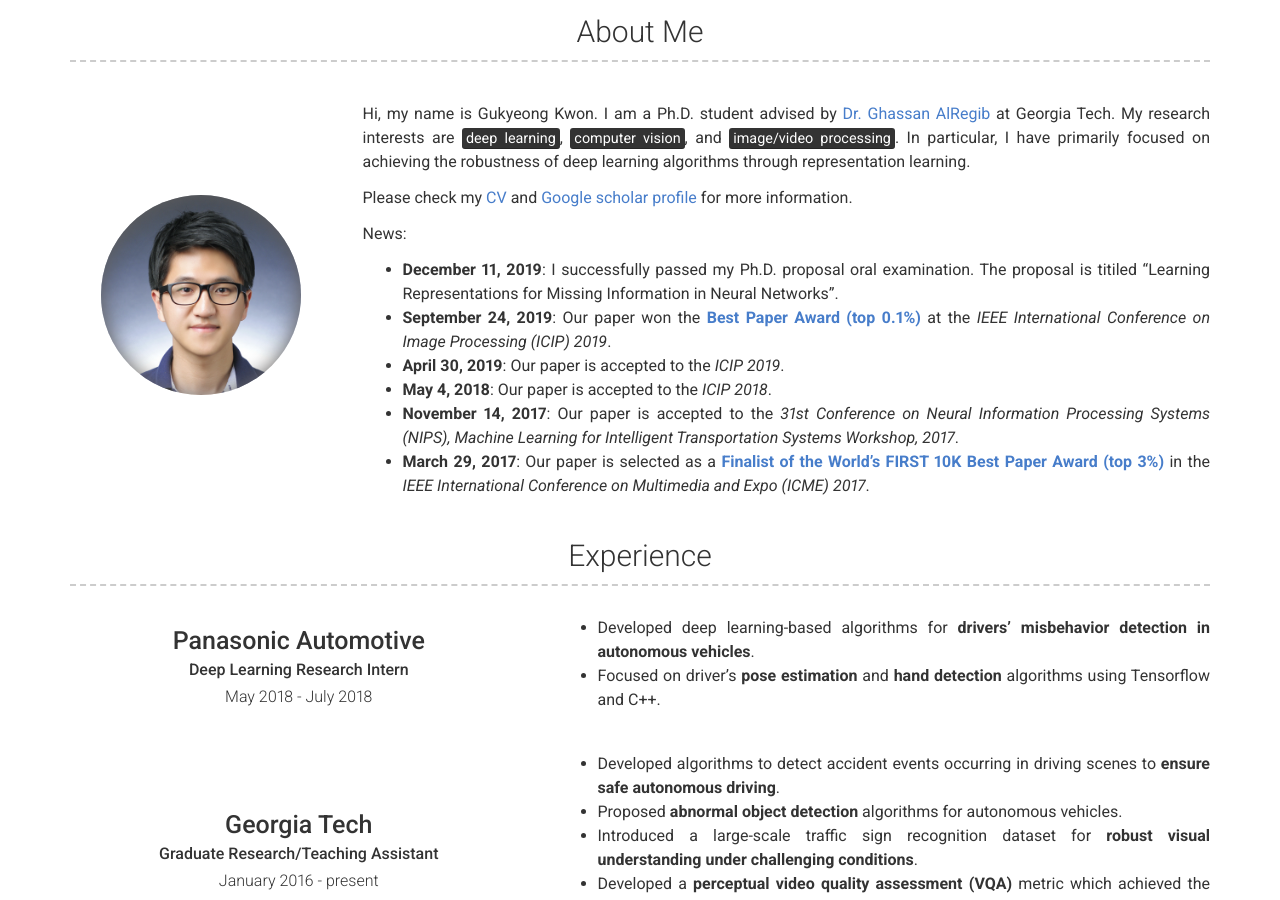
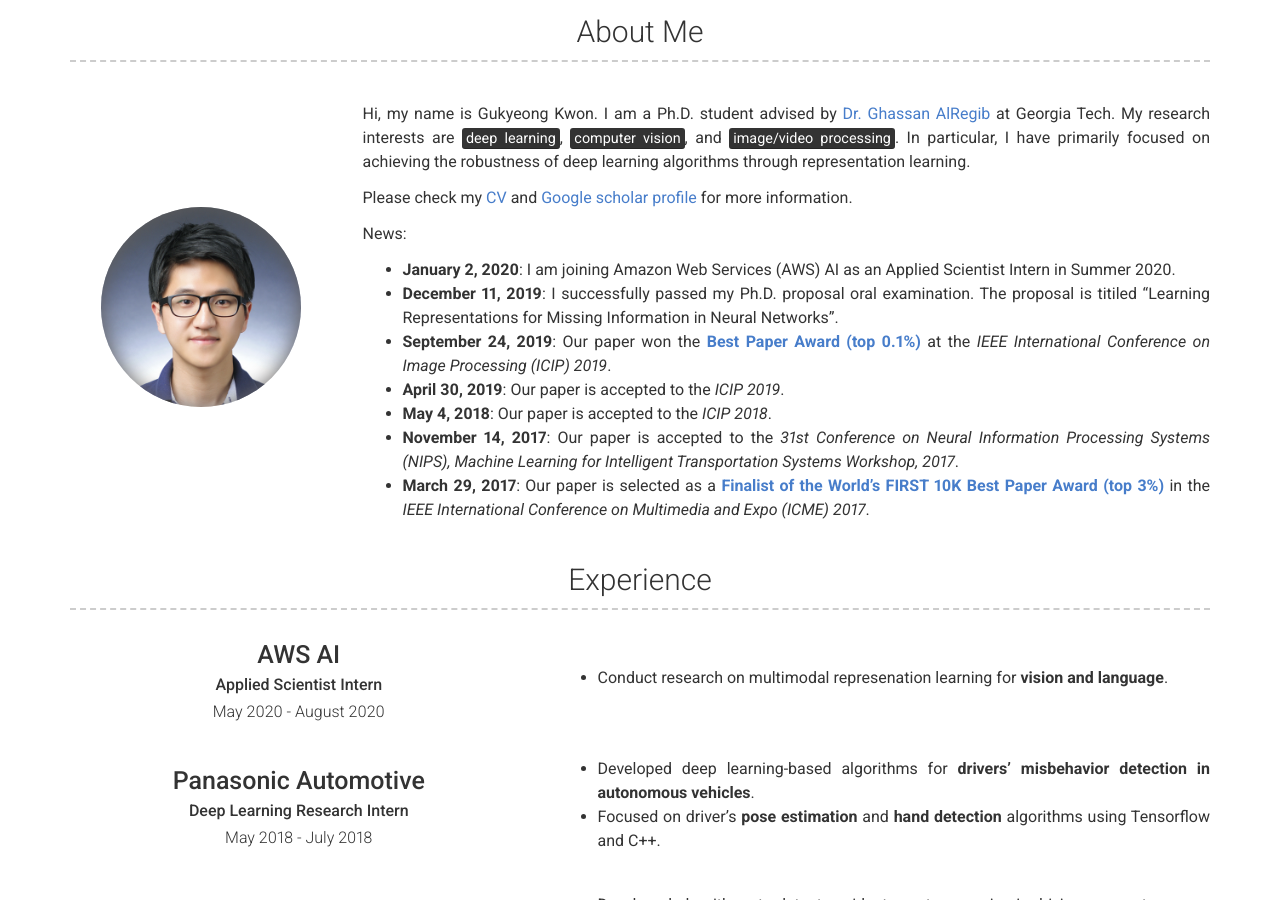
Before and after one commit to gukyeongkwon/gukyeongkwon.github.io, a Jekyll site: the page built from index.md, in a window 1280 px wide and 900 px high, scrolled down 200 px. Built offline with Jekyll 4.4.1, drawn with Linux system fonts in a browser that asks for light colours.

Commit message:
Update news and the experience section with the AWS AI.

```diff
--- a/_config.yml
+++ b/_config.yml
@@ -33,6 +33,7 @@ about_content: | # this will include new lines to allow paragraphs
   Please check my [CV](resume/Gukyeong_Kwon_CV.pdf){:target="_blank"} and [Google scholar profile](https://scholar.google.com/citations?user=So9yfEQAAAAJ&hl=en&oi=ao){:target="_blank"} for more information.
 
   News:
+    - **January 2, 2020**: I am joining Amazon Web Services (AWS) AI as an Applied Scientist Intern in Summer 2020.
     - **December 11, 2019**: I successfully passed my Ph.D. proposal oral examination. The proposal is titiled "Learning Representations for Missing Information in Neural Networks".
     - **September 24, 2019**: Our paper  won the [**Best Paper Award (top 0.1%)**](https://www.ece.gatech.edu/news/627107/olives-team-wins-ieee-icip-best-paper-award){:target="_blank"} at the *IEEE International Conference on Image Processing (ICIP) 2019*.
     - **April 30, 2019**: Our paper is accepted to the *ICIP 2019*.
--- a/_data/experience.yml
+++ b/_data/experience.yml
@@ -1,4 +1,12 @@
 # Experience template
+
+- layout: left-exp
+  company: AWS AI
+  job_title: Applied Scientist Intern
+  dates: May 2020 - August 2020
+  description: | # this will include new lines to allow paragraphs
+    - Conduct research on multimodal represenation learning for **vision and language**.
+
 - layout: left-exp
   company: Panasonic Automotive
   job_title: Deep Learning Research Intern
```
